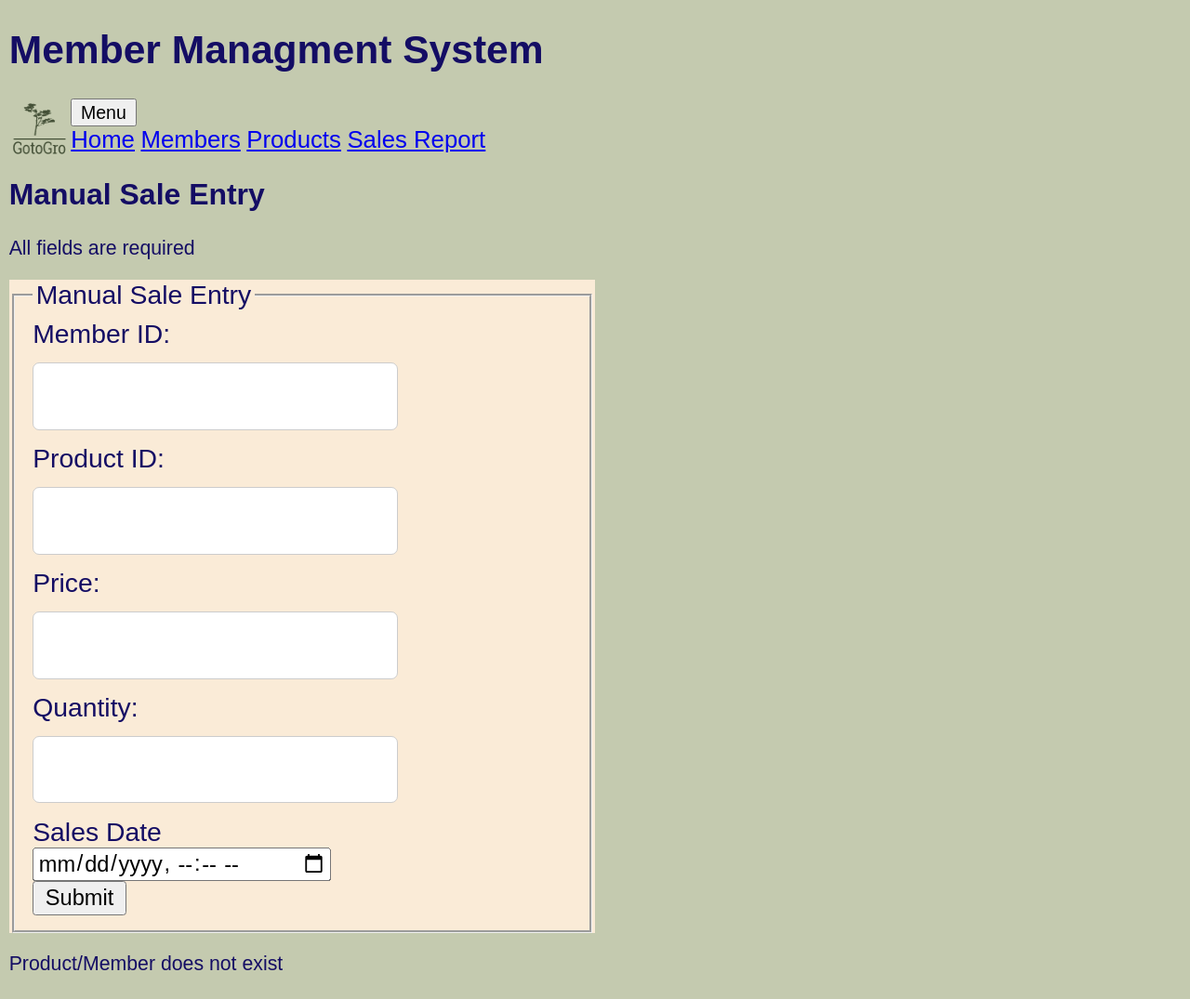
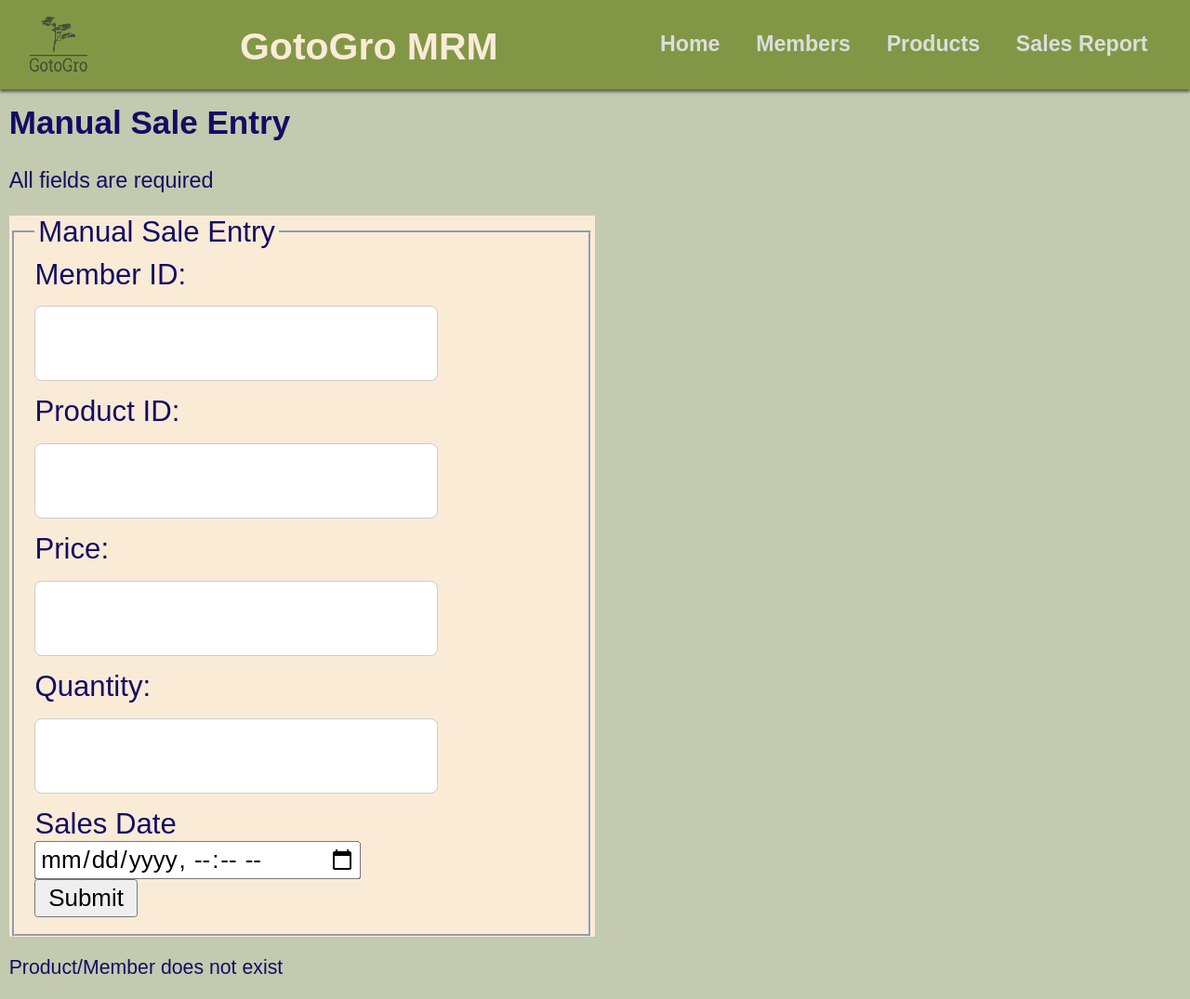
Before and after one commit to HoManLai/SWE20001, a PHP site: page /SalesAddForm.php in a window 1280 px wide. Shown: the whole page at 93% size. Before the commit the page ends 1044 px from the top, so only its background shows below. Run offline with PHP 8.4, Linux system fonts and the light colour scheme; data that the repository does not hold is empty; a stand-in replaces the project's code that opens the database connection.

Commit message:
Update SalesAddForm.php

```diff
--- a/SalesAddForm.php
+++ b/SalesAddForm.php
@@ -11,23 +11,19 @@
 </head>
 
 <body>
-	<h1>Member Managment System</h1>
-    <!--Company Logo-->
-    <img src="css\images\Goto_Logo.png" alt="Goto Logo"  width="50" height="50" style="float:Left;">
+	<div class='nav'>
+		<img id='logo' src="css\images\Goto_Logo.png" alt="Goto Logo"  width="50" height="50" style="float:Left;">
+		<h1 id='title'>GotoGro MRM</h1>
 
-	<!--Hoverable Menu (Add CSS to make it dropdown)-->
-	<div class="Menu">
-		<button class="Menu">Menu</button>
-		<div class="Menu">
-			<!--Add the html links-->
+		<div class="menu">
 			<a href="Main.php">Home</a>
 			<a href="MemberList.php">Members</a>
 			<a href="ProductList.php">Products</a>
 			<a href="SalesReport.php">Sales Report</a>
-
 		</div>
 	</div>
 
+	<div class='content'>
 		<h2 id=pgHeader>Manual Sale Entry</h2>
 		<p>All fields are required</p>
 		<div class="container">
@@ -45,10 +41,10 @@
 					<label for="date">Sales Date</label>
 						<input type="datetime-local" name="date" id="date" >
 
-				<input type="submit" name="Add New Sale"/>
+					<input type="submit" name="Add New Sale"/></fieldset>
 			</form>
 		</div>
-
+	</div>
 </body>
 </html>
 
```
Lines whose indentation alone changed are shown as unchanged.
